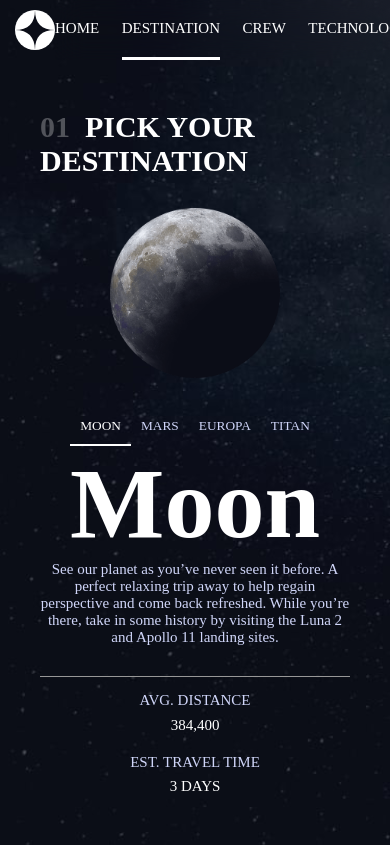
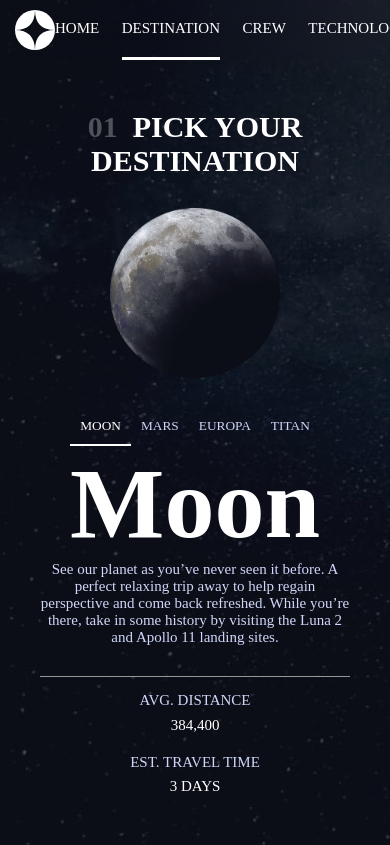
Before and after one commit to MitiaElodie/space-tourism-website-main, a Vue app: page /destination in a window 390 px wide. Shown: the top 845 px of the page. Built offline with nearby package versions, Linux system fonts and the light colour scheme; a web font is replaced by a local one.

Commit message:
CSS: align the title text to center when mobile

```diff
--- a/src/components/DestinationDetails.vue
+++ b/src/components/DestinationDetails.vue
@@ -28,6 +28,7 @@ export default {
 
 <style lang="scss">
 @use '@/assets/base.scss';
+
 .destination-details {
    text-align: center;
    &__name {
--- a/src/components/PageBase.vue
+++ b/src/components/PageBase.vue
@@ -24,8 +24,11 @@ export default {
 </template>
 
 <style lang="scss">
+@use '@/assets/base.scss';
+
 .page-base {
    &__title-container {
+      text-align: center;
       margin-bottom: 1em;
    }
 
@@ -39,4 +42,12 @@ export default {
       text-transform: uppercase;
    }
 }
+
+@media (min-width: base.$tablet-breakpoint) {
+   .page-base {
+      &__title-container {
+         text-align: left;
+      }
+   }
+}
 </style>
```
